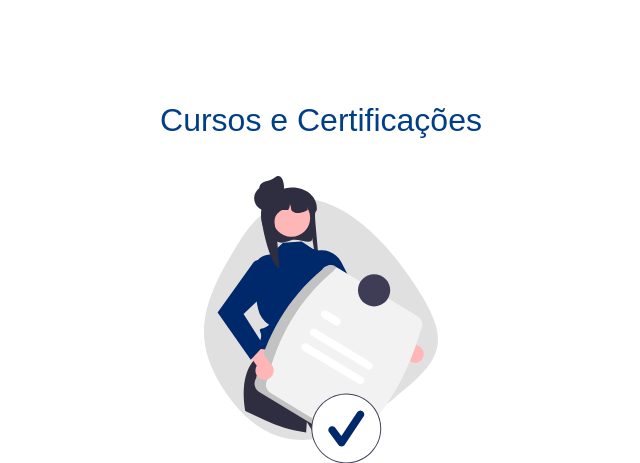
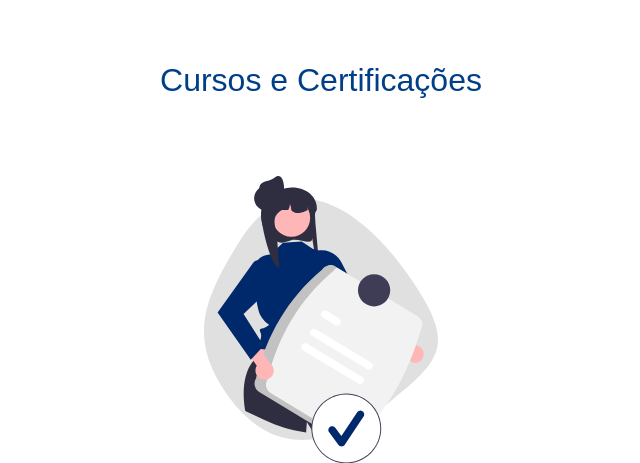
Before and after one commit to henriqFerreira/API-FATEC-1-SEM, a Flask app: page /cursos in a window 1280 px wide. Shown: the part 70-533 px from the top of the page, without its empty margins (319-959 px from the left). Run offline with Flask 2, Linux system fonts and the light colour scheme; some web fonts are replaced.

```diff
--- a/static/css/cursos.css
+++ b/static/css/cursos.css
@@ -9,7 +9,7 @@
 #section-1 { height: 100vh; position: relative; }
     #section-1 h2 {
         position: absolute;
-        top: 10%; left: 50%;
+        top: 5%; left: 50%;
         transform: translate(-50%, -50%);
         text-align: center;
         margin-top: 40px;
--- a/static/css/vagas.css
+++ b/static/css/vagas.css
@@ -11,7 +11,7 @@ html { scroll-behavior: smooth; }
 #section-1 { height: 100vh; position: relative; }
 	#section-1 h2 {
 		position: absolute;
-        top: 10%; left: 50%;
+        top: 5%; left: 50%;
         transform: translate(-50%, -50%);
         text-align: center;
         margin-top: 40px;
```
Also changed, not shown: templates/home.html (+3 -4 lines).
